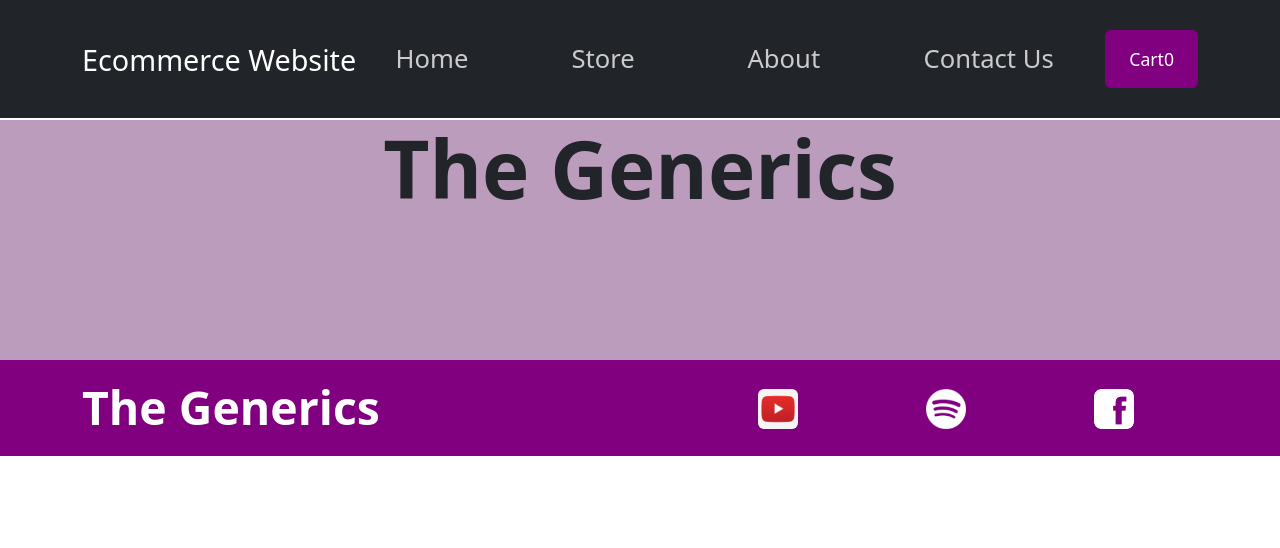
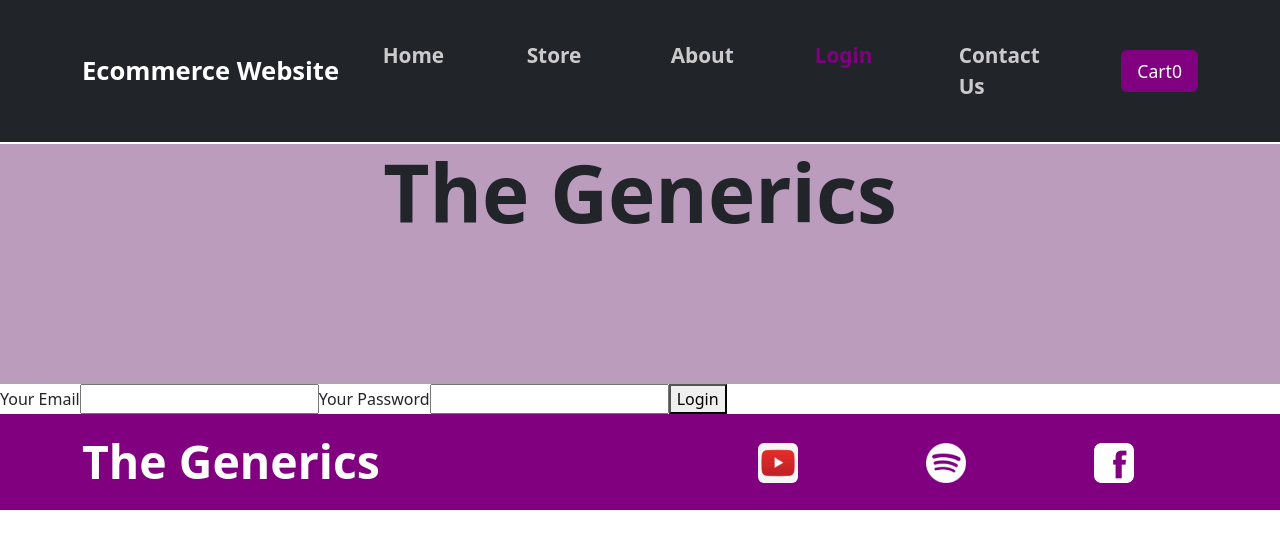
Before and after one commit to Dolly62/Ecommerce-Website, a React (Create React App) app: page /login in a window 1280 px wide. Shown: the top 548 px of the page. Built offline with nearby package versions, Linux system fonts and the light colour scheme.

Commit message:
Login page

```diff
--- a/src/App.js
+++ b/src/App.js
@@ -10,6 +10,7 @@ import Heading from "./components/Navbar/Heading";
 import Home from "./components/Home/Home";
 import ContactUs from "./components/ContactUs/ContactUs";
 import ProductDetails from "./components/Card/ProductDetails";
+import Login from "./components/Auth/Login";
 
 function App() {
   const [cartItemShown, setCartItemShown] = useState(false);
@@ -57,6 +58,9 @@ function App() {
         <Route path="/about">
           <About />
         </Route>
+        <Route path="/login">
+          <Login/>
+        </Route>
         <Route path="/contactUs">
           <ContactUs onAddContact={addInputHandler} />
         </Route>
--- /dev/null
+++ b/src/components/Auth/Login.js
@@ -0,0 +1,66 @@
+import React, { useContext, useRef, useState } from "react";
+import classes from "./Login.module.css";
+import AuthContext from "../../store/Auth-context";
+import { useHistory } from "react-router-dom";
+
+const Login = () => {
+    const history = useHistory();
+  const emailInputRef = useRef();
+  const passwordInputRef = useRef();
+  const [isLogin, setIsLogin] = useState(true);
+
+  const authCtx = useContext(AuthContext);
+
+  const submitHandler = (event) => {
+    event.preventDefault();
+
+    const enteredEmail = emailInputRef.current.value;
+    const enteredPassword = passwordInputRef.current.value;
+
+    let url;
+    if (isLogin) {
+      url =
+        "https://identitytoolkit.googleapis.com/v1/accounts:signInWithPassword?key=AIzaSyCooNjCeiqrD-SUyUCID7M32eTRmyzFaV8";
+    } else{
+        url = "https://identitytoolkit.googleapis.com/v1/accounts:signUp?key=AIzaSyCooNjCeiqrD-SUyUCID7M32eTRmyzFaV8";
+    }
+    fetch(url, {
+        method: 'POST',
+        body: JSON.stringify({
+            email: enteredEmail,
+            password: enteredPassword,
+            returnSecureToken: true,
+        }),
+        headers: {
+            "Content-Type": "application/json",
+        },
+    }).then((res) => {
+        if(res.ok){
+            return res.json();
+        } else{
+            return res.json().then((data) => {
+                let errMsg = "Authentication Failed";
+                throw new Error(errMsg);
+            })
+        }
+    }).then((data) => {
+        console.log(data);
+        authCtx.login(data.idToken);
+        history.replace('/store')
+    }).catch((err) => {
+        alert(err.message);
+    })
+  };
+
+  return (
+    <form className={classes.form} onSubmit={submitHandler}>
+      <label htmlFor="email">Your Email</label>
+      <input type="email" id="email" required ref={emailInputRef} />
+      <label htmlFor="password">Your Password</label>
+      <input type="password" id="password" required ref={passwordInputRef} />
+      <button type="submit">Login</button>
+    </form>
+  );
+};
+
+export default Login;
--- a/src/components/Navbar/CartButton.js
+++ b/src/components/Navbar/CartButton.js
@@ -8,7 +8,7 @@ const CartButton = (props) => {
   // console.log(cartCtx.items);
   return (
     <Button
-      className=" px-4 p-3"
+      className=" px-3 p-2"
       style={{
         backgroundColor: "purple",
         border: "none",
--- a/src/components/Navbar/Header.js
+++ b/src/components/Navbar/Header.js
@@ -9,7 +9,7 @@ const Header = (props) => {
     <Fragment>
       <Navbar className={classes.navmain} bg="dark" expand="sm" variant="dark">
         <Container>
-          <Navbar.Brand href="/" style={{ fontSize: "1.8rem" }}>
+          <Navbar.Brand href="/" style={{ fontSize: "1.6rem", fontWeight: "bolder" }}>
             Ecommerce Website
           </Navbar.Brand>
           <Navbar.Toggle aria-controls="basic-navbar-nav" />
@@ -18,7 +18,7 @@ const Header = (props) => {
             className="justify-content-center"
           >
             <Nav className={classes.navbar}>
-              <Nav.Item className="p-2 m-4 mx-2" style={{ fontSize: "1.6rem", width: "10rem" }}>
+              <Nav.Item className="p-2 m-4 mx-2" style={{ fontSize: "1.3rem", width: "8rem", fontWeight: "bold" }}>
                 <NavLink
                   to="/home"
                   activeClassName={classes.active}
@@ -26,7 +26,7 @@ const Header = (props) => {
                   Home
                 </NavLink>
               </Nav.Item>
-              <Nav.Item className="p-2 m-4 mx-2" style={{ fontSize: "1.6rem", width: "10rem"  }}>
+              <Nav.Item className="p-2 m-4 mx-2" style={{ fontSize: "1.3rem", width: "8rem", fontWeight: "bold"  }}>
                 <NavLink
                   to="/store"
                   activeClassName={classes.active}
@@ -34,7 +34,7 @@ const Header = (props) => {
                   Store
                 </NavLink>
               </Nav.Item>
-              <Nav.Item className="p-2 m-4 mx-2" style={{ fontSize: "1.6rem", width: "10rem"  }}>
+              <Nav.Item className="p-2 m-4 mx-2" style={{ fontSize: "1.3rem", width: "8rem", fontWeight: "bold"  }}>
                 <NavLink
                   to="/about"
                   activeClassName={classes.active}
@@ -42,7 +42,15 @@ const Header = (props) => {
                   About
                 </NavLink>
               </Nav.Item>
-              <Nav.Item className="p-2 m-4 mx-2" style={{ fontSize: "1.6rem", width: "10rem"  }}>
+              <Nav.Item className="p-2 m-4 mx-2" style={{ fontSize: "1.3rem", width: "8rem", fontWeight: "bold"  }}>
+                <NavLink
+                  to="/login"
+                  activeClassName={classes.active}
+                >
+                  Login
+                </NavLink>
+              </Nav.Item>
+              <Nav.Item className="p-2 m-4 mx-2" style={{ fontSize: "1.3rem", width: "8rem", fontWeight: "bold" }}>
                 <NavLink
                   to="/contactUs"
                   activeClassName={classes.active}
--- /dev/null
+++ b/src/store/Auth-context.js
@@ -0,0 +1,38 @@
+import React, { useState } from "react";
+
+const AuthContext = React.createContext({
+  token: "",
+  isLoggedIn: false,
+  login: (token) => {},
+  logout: () => {},
+});
+
+export const AuthContextProvider = (props) => {
+    const initialToken = localStorage.getItem('token')
+  const [token, setToken] = useState(initialToken);
+
+  const userIsLoggedIn = !!token;
+
+  const loginHandler = (token) => {
+    setToken(token);
+    localStorage.setItem('token', token)
+  };
+
+  const logoutHandler = () => {
+    setToken(null);
+    localStorage.removeItem('token');
+  };
+  const contextValue = {
+    token: token,
+    isLoggedIn: userIsLoggedIn,
+    login: loginHandler,
+    logout: logoutHandler,
+  };
+  return (
+    <AuthContext.Provider value={contextValue}>
+      {props.children}
+    </AuthContext.Provider>
+  );
+};
+
+export default AuthContext;
```
Also changed, not shown: src/components/Auth/Login.module.css (added).
